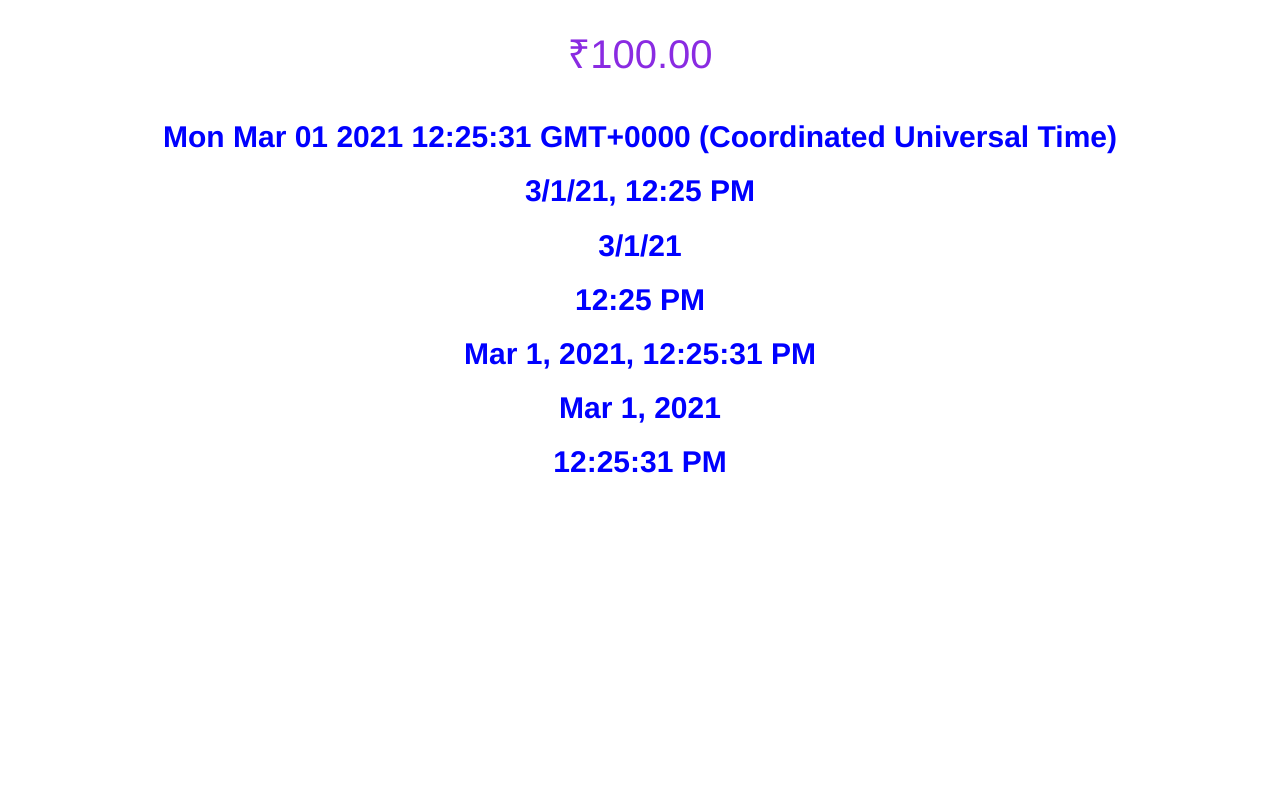
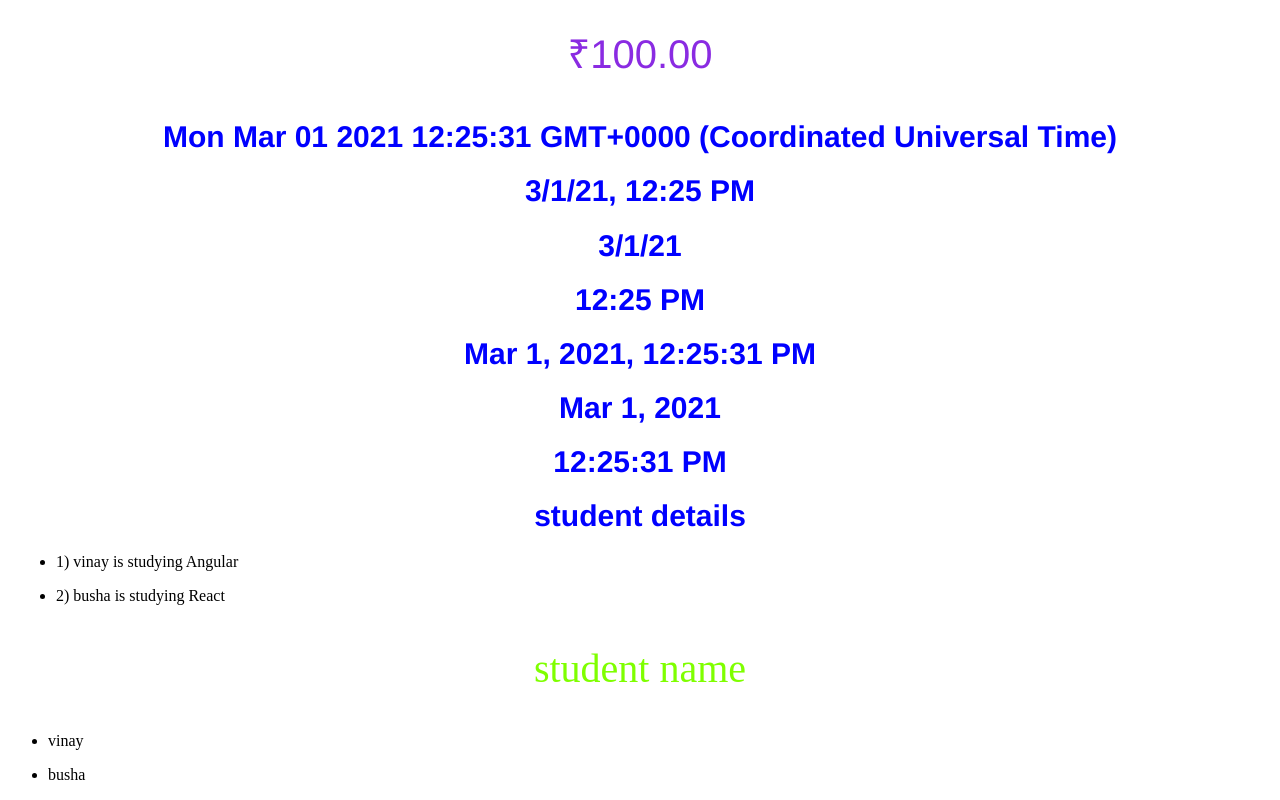
Before and after one commit to vinaykumar912/dummy, an Angular app: page / in a window 1280 px wide. Shown: the part 1511-2311 px from the top of the page. Before the commit the page ends 2010 px from the top, so only its background shows below. Built offline with nearby package versions, Linux system fonts and the light colour scheme.

Commit message:
services

```diff
--- a/src/app/app.component.html
+++ b/src/app/app.component.html
@@ -1 +1,2 @@
 <app-new></app-new>
+<app-new1></app-new1>
--- a/src/app/new/new.component.html
+++ b/src/app/new/new.component.html
@@ -58,5 +58,10 @@
     <h1>{{date | date : 'medium'}}</h1>
     <h1>{{date | date : 'mediumDate'}} </h1>
     <h1>{{date | date : 'mediumTime'}}</h1>
+
+    <h1>student details</h1>
+    <ul *ngFor="let x of  array">
+        <li>{{x.id}}) {{x.name}} is studying {{x.course}}</li>
+        </ul>
 </body>
 </html>
--- a/src/app/new/new.component.ts
+++ b/src/app/new/new.component.ts
@@ -21,6 +21,10 @@ public person={
   "secondname":"helpline"
 }
 public date=new Date();
+public array=[
+  {"id":1 , "name":"vinay" , "course":"Angular"},
+  {"id":2 , "name":"busha" , "course":"React"}
+];
   constructor() { }
 
   ngOnInit(): void {
--- a/src/app/new1/new1.component.css
+++ b/src/app/new1/new1.component.css
@@ -0,0 +1,5 @@
+p{
+    color: chartreuse;
+    text-align: center;
+    font-size: 40px;
+}
--- a/src/app/new1/new1.component.html
+++ b/src/app/new1/new1.component.html
@@ -1 +1,4 @@
-<p>new1 works!</p>
+<p>student name</p>
+<ul *ngFor="let x of  array">
+<li>{{x.name}}</li>
+</ul>
--- a/src/app/new1/new1.component.ts
+++ b/src/app/new1/new1.component.ts
@@ -6,7 +6,10 @@ import { Component, OnInit } from '@angular/core';
   styleUrls: ['./new1.component.css']
 })
 export class New1Component implements OnInit {
-
+public array=[
+  {"id":1 , "name":"vinay" , "course":"Angular"},
+  {"id":2 , "name":"busha" , "course":"React"}
+];
   constructor() { }
 
   ngOnInit(): void {
```
